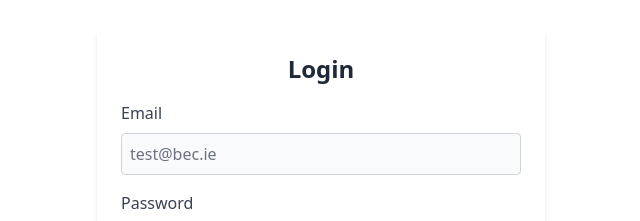
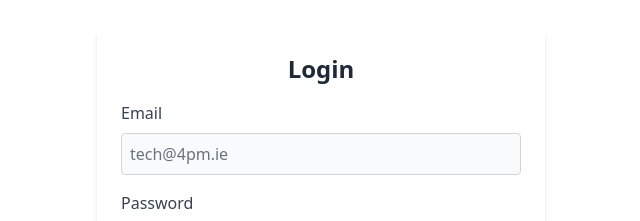
Before and after one commit to 4propertygraphs/pdl-frontend, a React (Vite) app: page /login in a window 1280 px wide. Shown: the part 213-434 px from the top of the page, without its empty margins (319-959 px from the left). Built offline with nearby package versions, Linux system fonts and the light colour scheme; no server answers.

Commit message:
Updated Login.tsx

```diff
--- a/src/pages/Login.tsx
+++ b/src/pages/Login.tsx
@@ -38,7 +38,7 @@ function Login() {
                             type="email"
                             value={email}
                             onChange={(e) => setEmail(e.target.value)}
-                            placeholder='test@bec.ie'
+                            placeholder='tech@4pm.ie'
                             className="w-full p-2 border border-gray-300 dark:border-gray-700 rounded bg-gray-50 dark:bg-gray-800 text-gray-800 dark:text-gray-300"
                             required
                         />
```
